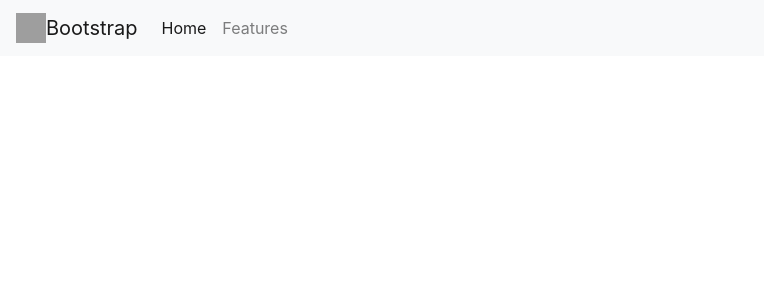
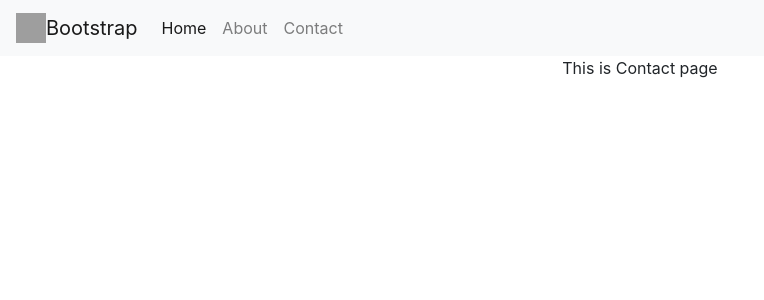
Before and after one commit to haianh30198/react-router, a React (Create React App) app: page /contact in a window 1280 px wide. Shown: the top 300 px of the page, without its empty margins (0-764 px from the left). Built offline with nearby package versions, Linux system fonts and the light colour scheme; grey boxes are pictures that could not be loaded.

Commit message:
Bai 71 | Link

```diff
--- a/src/App.js
+++ b/src/App.js
@@ -1,8 +1,9 @@
 import React, { Component } from "react";
 import "./App.css";
-import { BrowserRouter as Router, Route } from "react-router-dom";
+import { BrowserRouter as Router, Route, Link } from "react-router-dom";
 import Home from "./components/Home";
 import About from "./components/About";
+import Contact from "./components/Contact";
 
 class App extends Component {
     render() {
@@ -38,17 +39,19 @@ class App extends Component {
                         >
                             <ul className="navbar-nav">
                                 <li className="nav-item active">
-                                    <a className="nav-link" href="/#">
-                                        Home{" "}
-                                        <span className="sr-only">
-                                            (current)
-                                        </span>
-                                    </a>
+                                    <Link className="nav-link" to="/#">
+                                        Home
+                                    </Link>
                                 </li>
                                 <li className="nav-item">
-                                    <a className="nav-link" href="/#">
-                                        Features
-                                    </a>
+                                    <Link className="nav-link" to="/about">
+                                        About
+                                    </Link>
+                                </li>
+                                <li className="nav-item">
+                                    <Link className="nav-link" to="/contact">
+                                        Contact
+                                    </Link>
                                 </li>
                             </ul>
                         </div>
@@ -56,6 +59,7 @@ class App extends Component {
                     {/* Content */}
                     <Route path="/" exact component={Home} />
                     <Route path="/about" component={About} />
+                    <Route path="/contact" component={Contact} />
                 </div>
             </Router>
         );
--- /dev/null
+++ b/src/components/Contact.js
@@ -0,0 +1,9 @@
+import React, { Component } from "react";
+
+class Contact extends Component {
+    render() {
+        return <div>This is Contact page</div>;
+    }
+}
+
+export default Contact;
```
